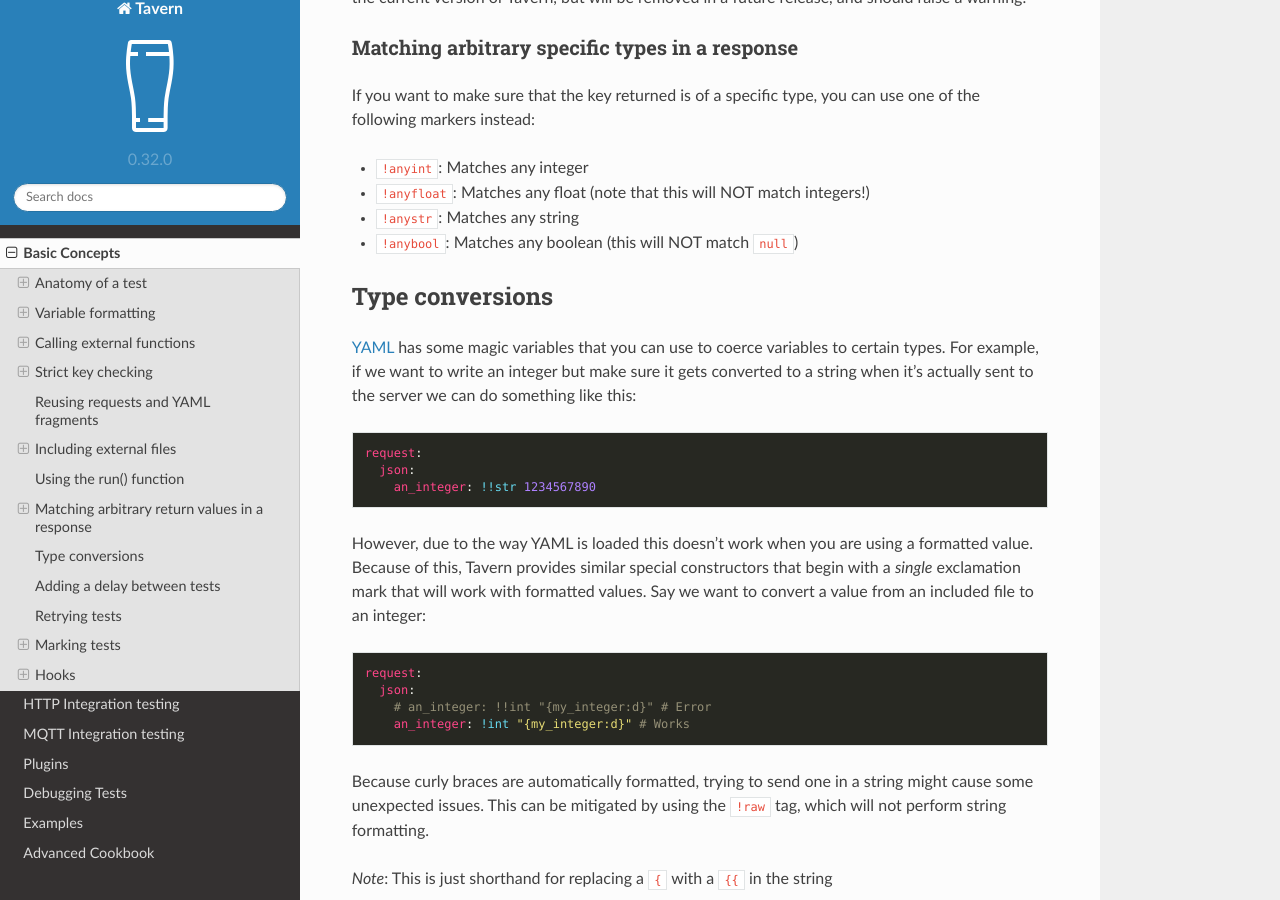
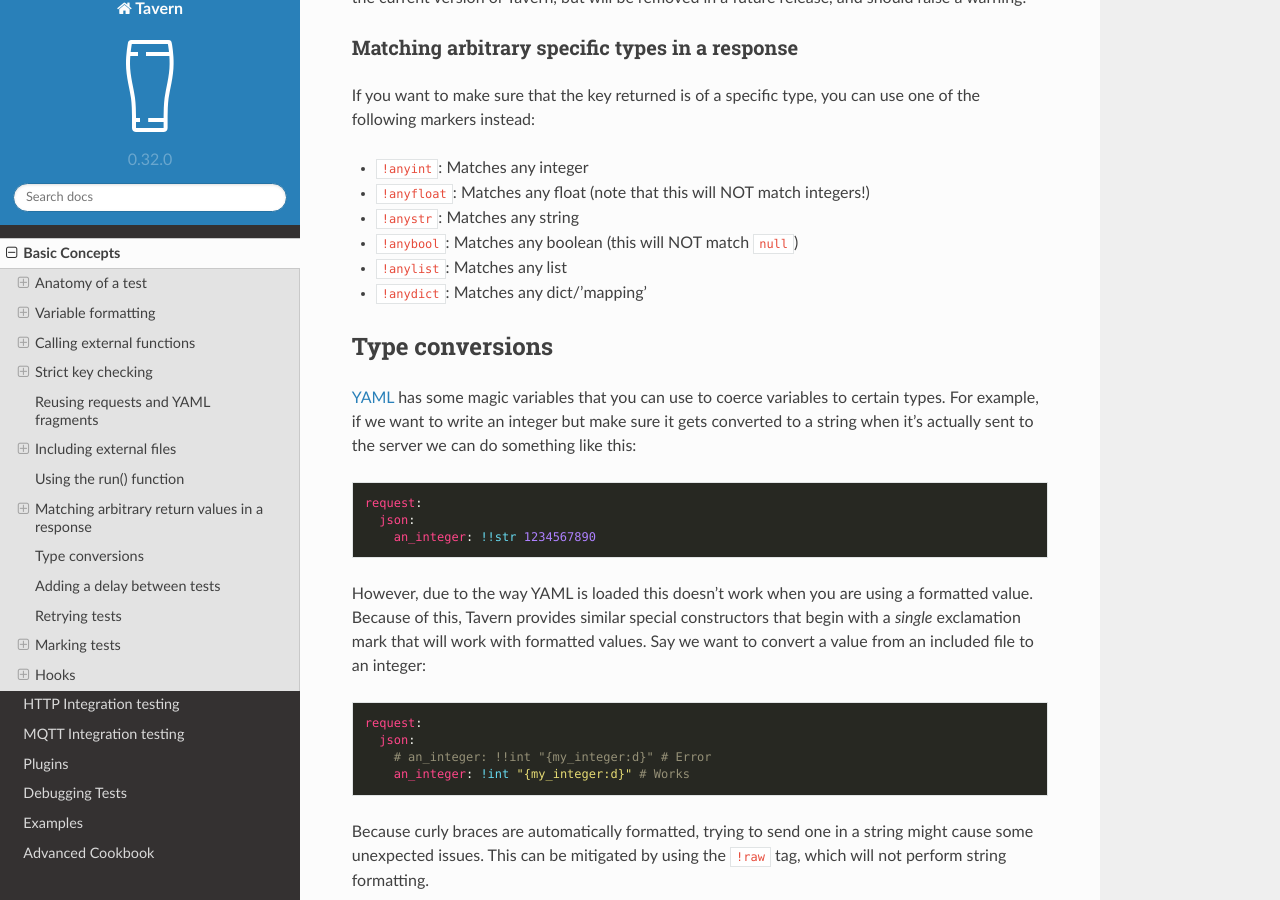
Before and after one commit to taverntesting/tavern, a Sphinx documentation site: the page built from docs/source/basics.md, in a window 1280 px wide and 900 px high, scrolled down 26049 px. Built offline with Sphinx 7.4.7 and the Read the Docs theme 2.0.0, drawn with Linux system fonts in a browser that asks for light colours; formulas are drawn with MathJax 3.

Commit message:
add documentation

```diff
--- a/docs/source/basics.md
+++ b/docs/source/basics.md
@@ -1423,6 +1423,8 @@ use one of the following markers instead:
 - `!anyfloat`: Matches any float (note that this will NOT match integers!)
 - `!anystr`: Matches any string
 - `!anybool`: Matches any boolean (this will NOT match `null`)
+- `!anylist`: Matches any list
+- `!anydict`: Matches any dict/'mapping'
 
 ## Type conversions
 
```
